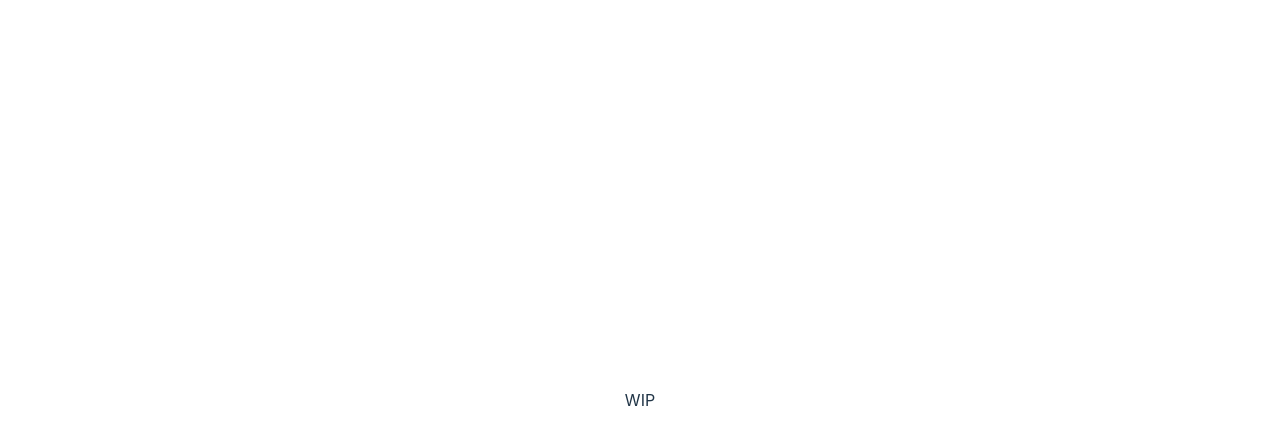
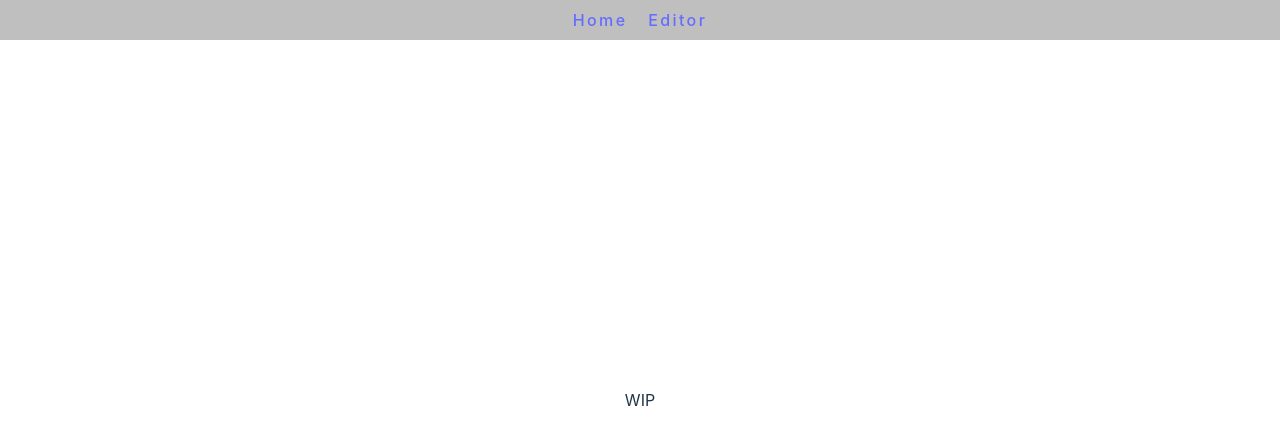
Before and after one commit to De-4-Data-Amigos/Portfolio-template-creator, a React (Vite) app in the folder Frontend/: page / in a window 1280 px wide. Shown: the top 444 px of the page. Built offline with nearby package versions, Linux system fonts and the light colour scheme.

Commit message:
added header with magic navbar

```diff
--- a/Frontend/src/App.jsx
+++ b/Frontend/src/App.jsx
@@ -12,6 +12,9 @@ function App() {
           {
             /* Leave for now, to see how to do different routing things
             <Route path="about" element={<About/>}/>
+
+
+            Remember to add links to navbar as well
             */
           }
         </Route>
--- /dev/null
+++ b/Frontend/src/assets/Header.css
@@ -0,0 +1,57 @@
+.Header {
+    width: 100%;
+    min-height: 7vh;
+    overflow: hidden;
+    display: flex;
+    justify-content: center;
+    align-items: center;
+    z-index: 0;
+    top: 0;
+    position: absolute;
+    left: 0;
+}
+
+.Header > .NavBar {
+    min-width: 100%;
+    background: rgba(0, 0, 0, 0.25);
+    position: absolute;
+    top: -100%;
+    transition: top 0.5s ease-in-out;
+    z-index: 2;
+    display: flex;
+    justify-content: center;
+    align-items: center;
+}
+
+.Header:hover > .NavBar {
+    top: 0;
+    z-index: 3;
+}
+
+.NavIndicator {
+    position: absolute;
+    top: 0;
+    transition: top 0.5s ease-in-out,
+    border-width 0.1s ease-in-out;
+    border: solid;
+    border-color: white;
+    border-width: 0 3px 3px 0;
+    display: inline-block;
+    transform: rotate(45deg);
+    padding: .5em;
+    -webkit-transform: rotate(45deg);
+}
+
+.Header:hover > .NavIndicator {
+    top: -5%;
+    border-width: 0 0px 0px 0;
+}
+
+.NavBar > a {
+    letter-spacing: 0.15em;
+    display: inline-block;
+    margin: .5em;
+    position: relative;
+    margin-left: 1ch;
+    margin-right: 1ch;
+}
--- /dev/null
+++ b/Frontend/src/components/Header.jsx
@@ -0,0 +1,16 @@
+import '../assets/Header.css'
+
+function Header() {
+    return(
+        <div className="Header">
+            <nav className="NavBar">
+                {/* LINKS */}
+                <a href='/'>Home</a>
+                <a href='/editor'>Editor</a>
+            </nav>
+            <i className="NavIndicator"></i>
+        </div>
+    );
+}
+
+export default Header;
--- a/Frontend/src/layouts/MainLayout.jsx
+++ b/Frontend/src/layouts/MainLayout.jsx
@@ -1,12 +1,16 @@
 import {Outlet} from 'react-router-dom'
+import Header from '../components/Header'
 
 function MainLayout() {
     return(
-        <div>
-            {/* HEADER */}
-            <Outlet/>
-            {/* FOOTER */}
-        </div>
+        <>
+            <div>
+                {/* HEADER */}
+                <Header/>
+                <Outlet/>
+                {/* FOOTER */}
+            </div>
+        </>
     );
 }
 
```
